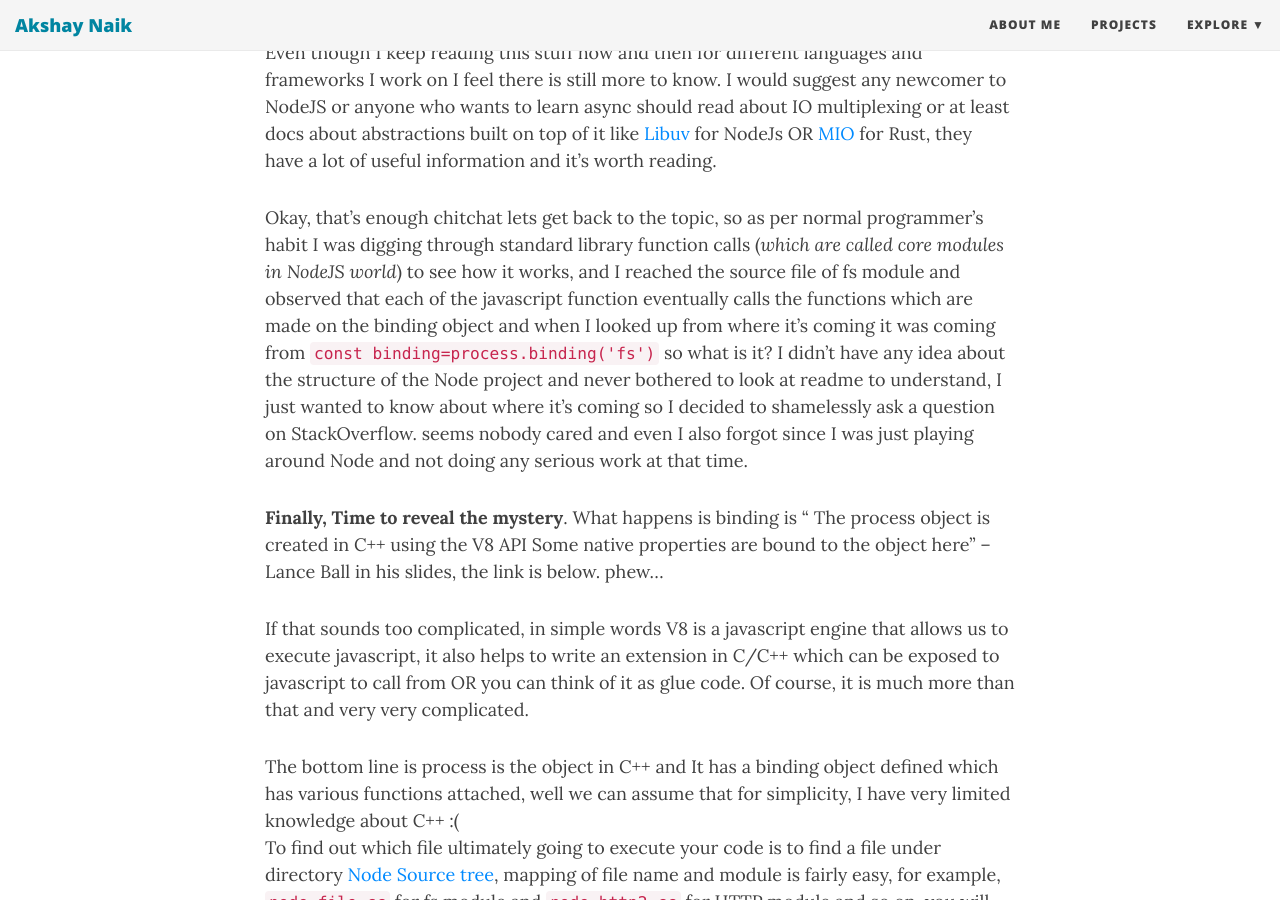
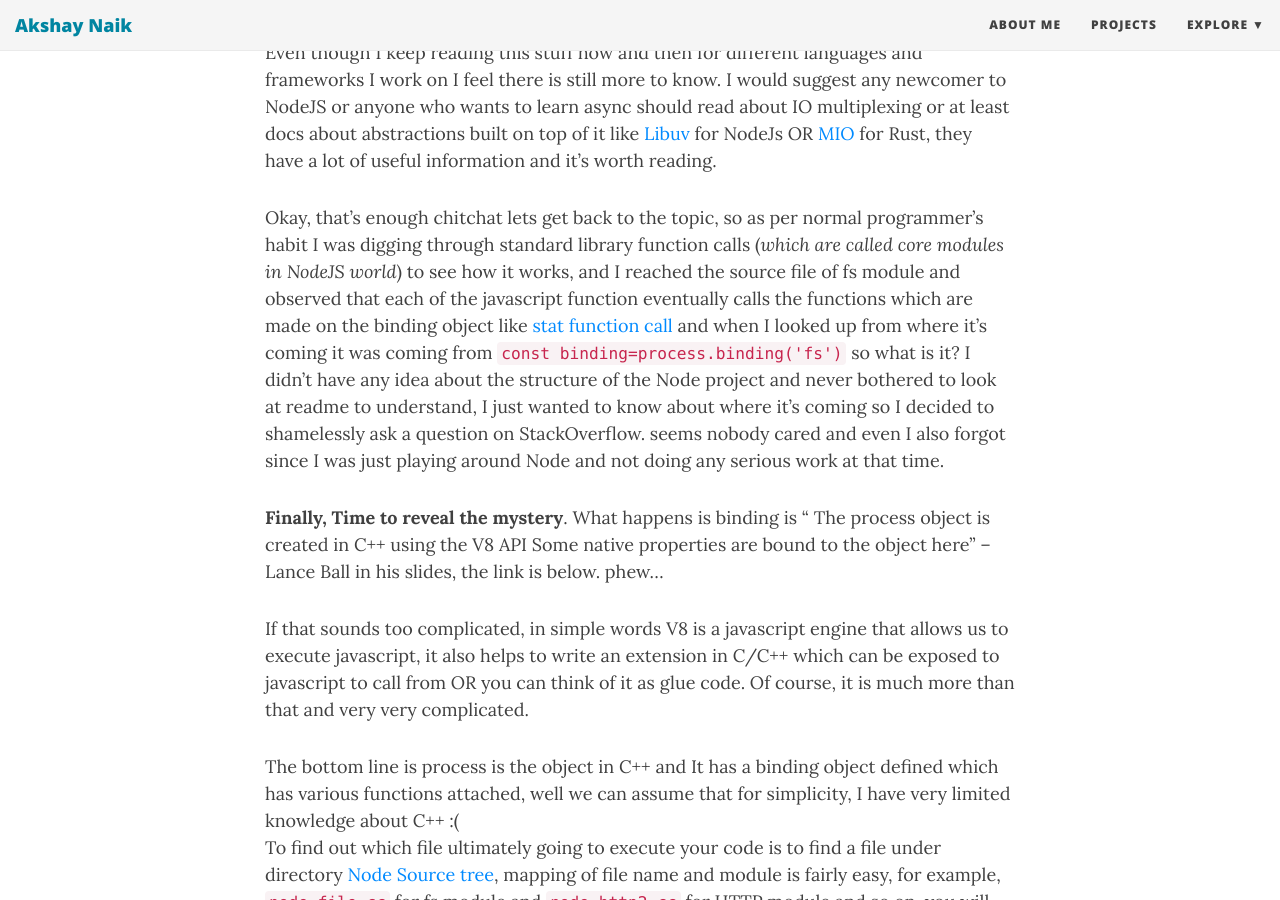
Before and after one commit to nakshay/nakshay.github.io, a Jekyll site: the page built from _posts/2020-03-15-Mystery Behind process.binding('').md, in a window 1280 px wide and 900 px high, scrolled down 590 px. Built offline with Jekyll 4.4.1, drawn with Linux system fonts in a browser that asks for light colours; nearby versions of some CDN libraries.

Commit message:
Update 2020-03-15-Mystery Behind process.binding('').md

```diff
--- a/_posts/2020-03-15-Mystery Behind process.binding('').md
+++ b/_posts/2020-03-15-Mystery Behind process.binding('').md
@@ -13,7 +13,7 @@
 
 Even though I keep reading this stuff now and then for different languages and frameworks I work on I feel there is still more to know. I would suggest any newcomer to NodeJS or anyone who wants to learn async should read about IO multiplexing or at least docs about abstractions built on top of it like [Libuv](https://github.com/libuv/libuv) for NodeJs OR [MIO](https://github.com/tokio-rs/mio) for Rust, they have a lot of useful information and it's worth reading.
 
-Okay, that's enough chitchat lets get back to the topic, so as per normal programmer's habit I was digging through standard library function calls (_which are called core modules in NodeJS world_) to see how it works, and I reached the  source file of fs module and observed that each of the javascript function eventually calls the functions which are made on the binding object and when I looked up from where it's coming it was coming from `const binding=process.binding('fs')` so what is it? I didn't have any idea about the structure of the Node project and never bothered to look at readme to understand, I just wanted to know about where it's coming so I decided to shamelessly ask a question on StackOverflow. seems nobody cared and even I also forgot since I was just playing around Node and not doing any serious work at that time.
+Okay, that's enough chitchat lets get back to the topic, so as per normal programmer's habit I was digging through standard library function calls (_which are called core modules in NodeJS world_) to see how it works, and I reached the  source file of fs module and observed that each of the javascript function eventually calls the functions which are made on the binding object like [stat function call](https://github.com/nodejs/node/blob/ab8bf26994677a5f0823b3810668f6cfa18374d9/lib/fs.js#L882) and when I looked up from where it's coming it was coming from `const binding=process.binding('fs')` so what is it? I didn't have any idea about the structure of the Node project and never bothered to look at readme to understand, I just wanted to know about where it's coming so I decided to shamelessly ask a question on StackOverflow. seems nobody cared and even I also forgot since I was just playing around Node and not doing any serious work at that time.
 
 **Finally, Time to reveal the mystery**. What happens is binding is "
 The process object is created in C++ using the V8 API
```
